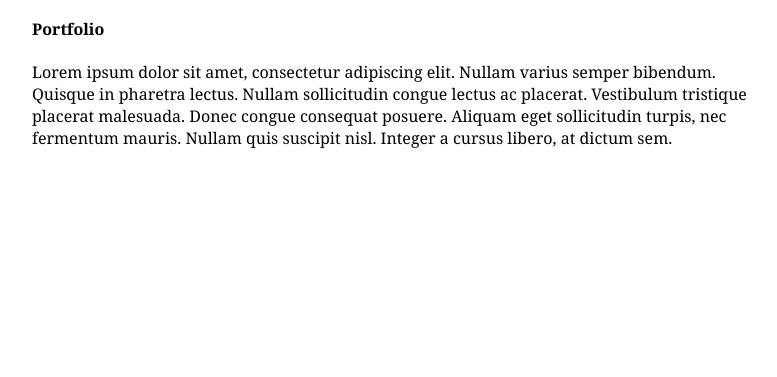
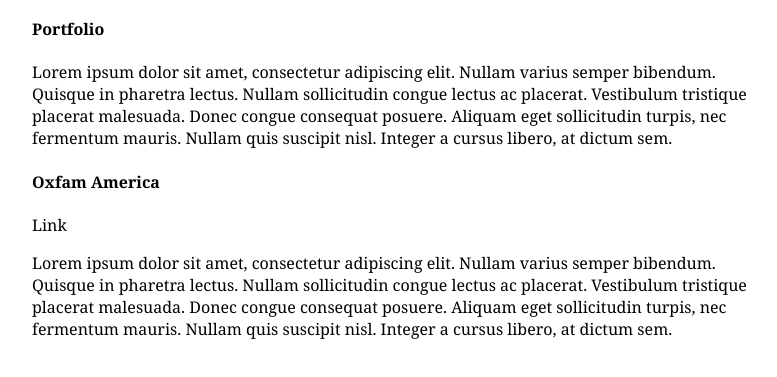
Before and after one commit to challyed/TestProjectpage, a plain HTML site: page Portfolio.html in a window 1280 px wide. Shown: the part 111-488 px from the top of the page, without its empty margins (233-1010 px from the left). Drawn offline with Linux system fonts and the light colour scheme.

Commit message:
Update Portfolio.html

```diff
--- a/Portfolio.html
+++ b/Portfolio.html
@@ -32,7 +32,9 @@ h4{
     <h4>[Home	|	Portfolio]</h4>
     <h4>Portfolio</h4>
     <p> Lorem ipsum dolor sit amet, consectetur adipiscing elit. Nullam varius semper bibendum. Quisque in pharetra lectus. Nullam sollicitudin congue lectus ac placerat. Vestibulum tristique placerat malesuada. Donec congue consequat posuere. Aliquam eget sollicitudin turpis, nec fermentum mauris. Nullam quis suscipit nisl. Integer a cursus libero, at dictum sem.</p>
-
+  <h4>Oxfam America</h4>
+  <p>Link</p>
+  <p> Lorem ipsum dolor sit amet, consectetur adipiscing elit. Nullam varius semper bibendum. Quisque in pharetra lectus. Nullam sollicitudin congue lectus ac placerat. Vestibulum tristique placerat malesuada. Donec congue consequat posuere. Aliquam eget sollicitudin turpis, nec fermentum mauris. Nullam quis suscipit nisl. Integer a cursus libero, at dictum sem.</p>
 
   </body>
 </html>
```
